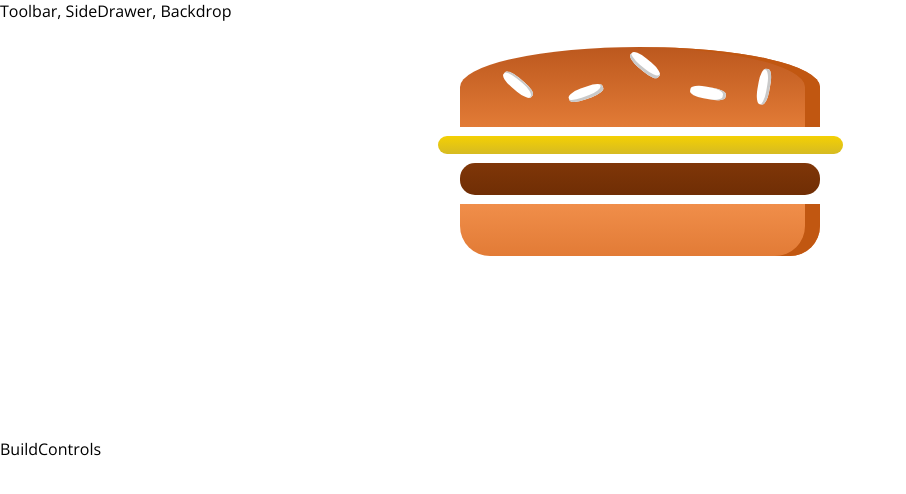
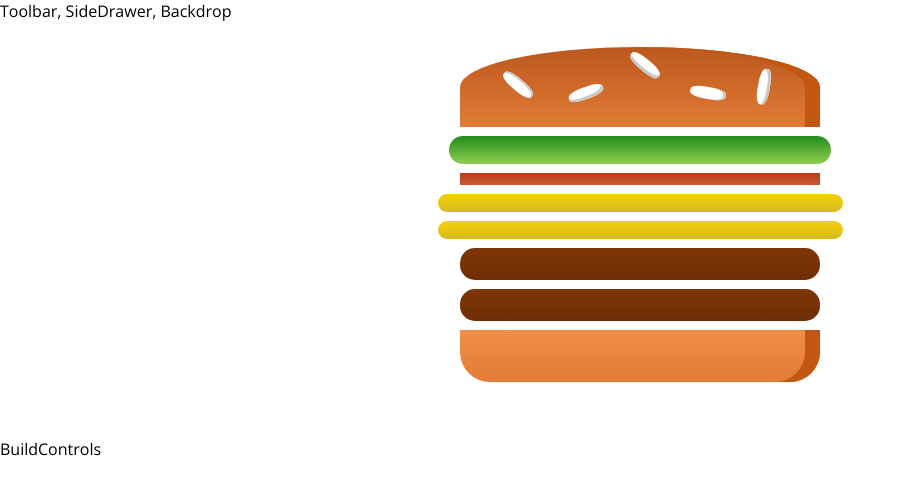
Before and after one commit to vyeung/ReactJS-Burger-Builder-App, a React app: page / in a window 1280 px wide. Shown: the top 494 px of the page, without its empty margins (0-906 px from the left). Built offline with nearby package versions, Linux system fonts and the light colour scheme.

Commit message:
can output burger ingredients dynamically

```diff
--- a/src/components/Burger/Burger.js
+++ b/src/components/Burger/Burger.js
@@ -3,12 +3,24 @@ import styles from "./Burger.css";
 import Ingredient from "./Ingredient/Ingredient";
 
 const burger = (props) => {
+  var ingredientsArray = [];
+
+  for(var key in props.ingredients) {
+    //console.log(key);
+    //console.log(props.ingredients[key]);
+    for(var i=0; i<props.ingredients[key]; i++) {
+      //need to give a key for each element in array. get a warning otherwise
+      //ex: lettuce0, meat0, meat1
+      ingredientsArray.push(<Ingredient key={key+i} type={key} />);
+    }
+  }
+
   return (
-    //burger is a div on the screen
+    //burger is a div on screen.
+    //will always have a top and bottom bun. put ingredientsArray in between
     <div className={styles.Burger}>
       <Ingredient type="bun-top" />
-      <Ingredient type="cheese" />
-      <Ingredient type="meat" />
+      {ingredientsArray}
       <Ingredient type="bun-bottom" />
     </div>
   );
```
